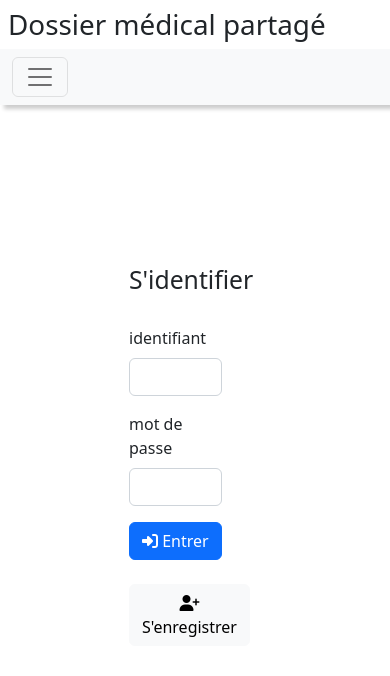
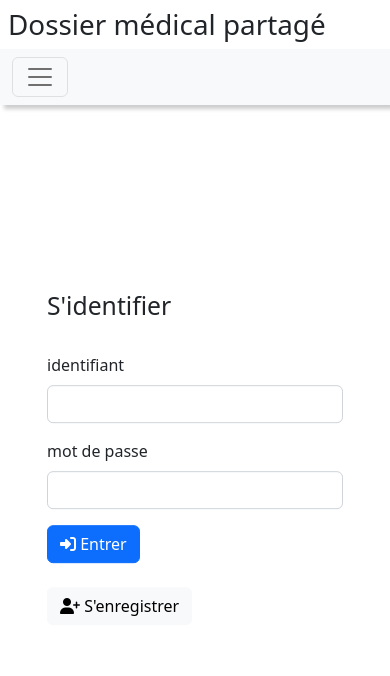
Before and after one commit to StefanGeorgesco/dmp-front, a Vue app: page /#/login in a window 390 px wide. Shown: the top 676 px of the page. Built offline with nearby package versions, Linux system fonts and the light colour scheme.

Commit message:
LoginComponent layout for small screens

```diff
--- a/src/components/LoginComponent.vue
+++ b/src/components/LoginComponent.vue
@@ -73,10 +73,10 @@
 
 .login-form-container {
   position: absolute;
-  width: 30vw;
-  left: 30%;
-  right: 35%;
-  top: 20%;
-  bottom: 20%;
+  width: max(30vw, 20rem);
+  left: 50%;
+  top: 50%;
+  -webkit-transform: translate(-50%, -50%);
+  transform: translate(-50%, -50%);
 }
 </style>
```
